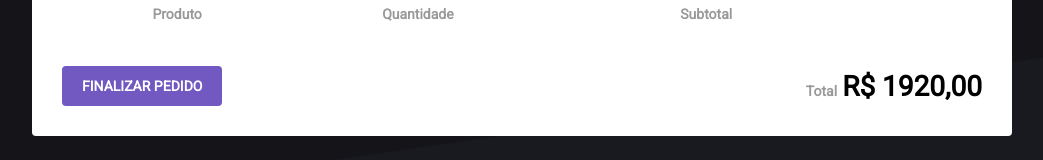
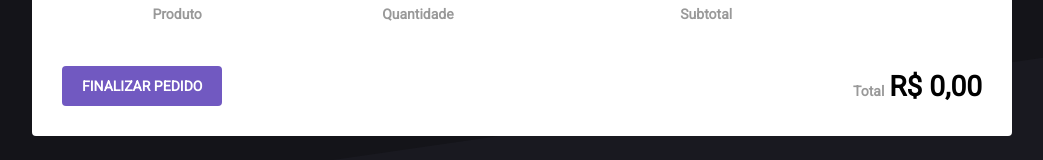
Before and after one commit to dagoncalves/shopcart, a React (Create React App) app: page /cart in a window 1280 px wide. Shown: the part 177-337 px from the top of the page, without its empty margins (118-1161 px from the left). Built offline with nearby package versions, Linux system fonts and the light colour scheme.

Commit message:
Calculating totals

```diff
--- a/src/pages/Cart/index.js
+++ b/src/pages/Cart/index.js
@@ -6,12 +6,12 @@ import {
   MdAddCircleOutline,
   MdDelete,
 } from 'react-icons/md';
-
+import { formatPrice } from '../../util/format';
 import * as CartActions from '../../store/modules/cart/actions';
 
 import { Container, ProductTable, Total } from './styles';
 
-function Cart({ cart, removeFromCart, updateAmount }) {
+function Cart({ cart, total, removeFromCart, updateAmount }) {
   function increment(product) {
     updateAmount(product.id, product.amount + 1);
   }
@@ -54,7 +54,7 @@ function Cart({ cart, removeFromCart, updateAmount }) {
                 </div>
               </td>
               <td>
-                <strong>R$ 258,80</strong>
+                <strong>{product.subtotal}</strong>
               </td>
               <td>
                 <button
@@ -74,7 +74,7 @@ function Cart({ cart, removeFromCart, updateAmount }) {
 
         <Total>
           <span>Total</span>
-          <strong>R$ 1920,00</strong>
+          <strong>{total}</strong>
         </Total>
       </footer>
     </Container>
@@ -82,7 +82,15 @@ function Cart({ cart, removeFromCart, updateAmount }) {
 }
 
 const mapStateToProps = state => ({
-  cart: state.cart,
+  cart: state.cart.map(product => ({
+    ...product,
+    subtotal: formatPrice(product.price * product.amount),
+  })),
+  total: formatPrice(
+    state.cart.reduce((total, product) => {
+      return total + product.price * product.amount;
+    }, 0)
+  ),
 });
 
 const mapDispatchToProps = dispatch =>
```
